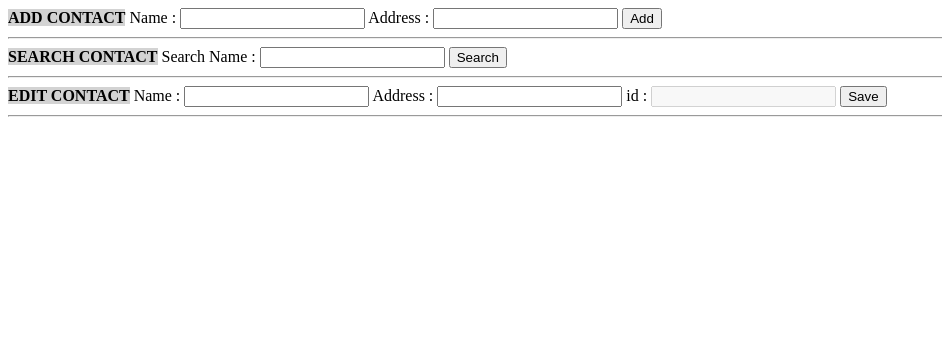
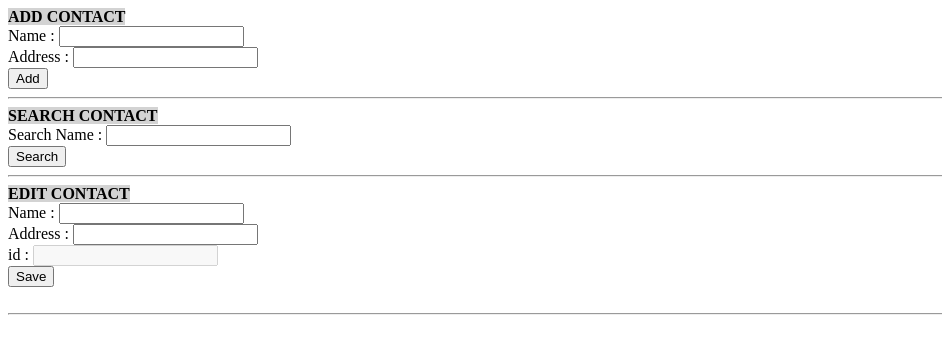
Before and after one commit to dhruvparikh24791/BBContact1, a plain HTML site: page index.html in a window 1280 px wide. Shown: the whole page, without its empty margins (0-942 px from the left). Drawn offline with Linux system fonts and the light colour scheme.

Commit message:
break lines

```diff
--- a/index.html
+++ b/index.html
@@ -10,19 +10,19 @@
 
 
         <div id="main">
-            <div id="controls"><b style="background-color: lightgrey">ADD CONTACT</b>
-                Name : <input type="text" id="name"/>
-                Address : <input type="text" id="address"/>
+            <div id="controls"><b style="background-color: lightgrey">ADD CONTACT</b><br/>
+                Name : <input type="text" id="name"/><br/>
+                Address : <input type="text" id="address"/><br/>
                 <button id="add">Add</button>
-                <hr/><b style="background-color: lightgrey">SEARCH CONTACT</b>
-                Search Name : <input type="text" id="search"/> <button id="searchbutton" class="searchByName">Search</button>
+                <hr/><b style="background-color: lightgrey">SEARCH CONTACT</b><br/>
+                Search Name : <input type="text" id="search"/> <br/><button id="searchbutton" class="searchByName">Search</button>
             </div>
             <div style="position:relative;margin-top: 0">
-                <hr/><b style="background-color: lightgrey">EDIT CONTACT</b>
-                Name : <input type="text" id="nameEdit"/>
-                Address : <input type="text" id="addressEdit"/>
-                id  : <input type="text" id="idEdit" disabled/>
-                <button id="edit">Save</button>
+                <hr/><b style="background-color: lightgrey">EDIT CONTACT</b><br/>
+                Name : <input type="text" id="nameEdit"/><br/>
+                Address : <input type="text" id="addressEdit"/><br/>
+                id  : <input type="text" id="idEdit" disabled/><br/>
+                <button id="edit">Save</button><br/>
                 <br/></div>
             <hr/>
             <div id="container" class="container">
```
